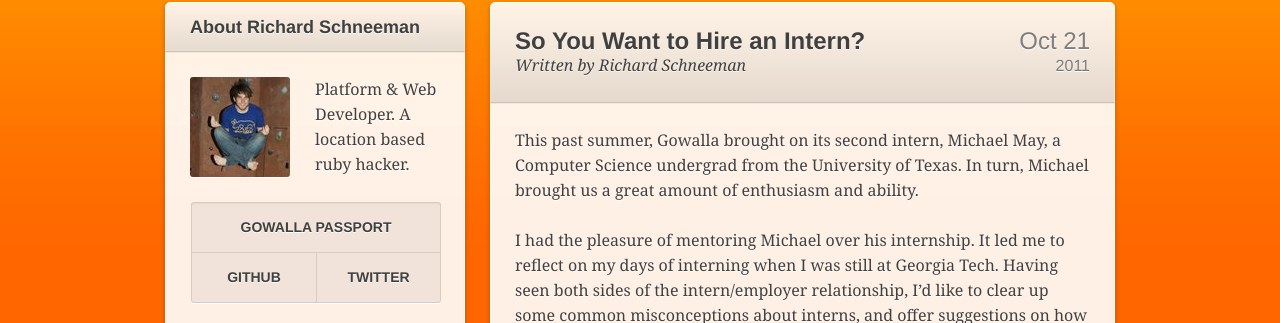
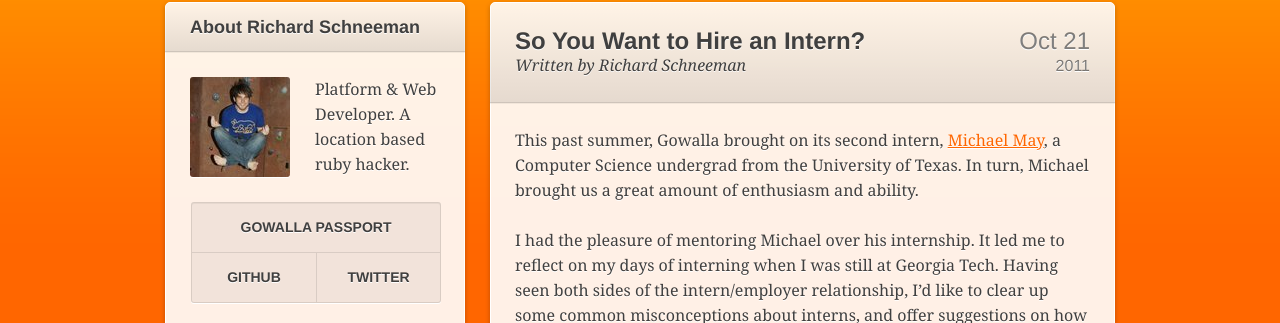
Before and after one commit to gowalla-archive/gowalla.github.com, a Jekyll site: the page built from _posts/2011-10-06-interns.md, in a window 1280 px wide and 900 px high. Shown: the part 248-571 px from the top of the window. Built offline with Jekyll 4.4.1, drawn with Linux system fonts in a browser that asks for light colours; Markdown is read by kramdown in place of the engine named in the settings; part of the change alters nothing that is shown.

Commit message:
rename file

```diff
--- a/_posts/2011-10-6-interns.md
+++ b/_posts/2011-10-06-interns.md
@@ -6,7 +6,7 @@ date: 2011-10-21
 published: true
 ---
 
-This past summer, Gowalla brought on its second intern, Michael May, a Computer Science undergrad from the University of Texas. In turn, Michael brought us a great amount of enthusiasm and ability.
+This past summer, Gowalla brought on its second intern, [Michael May](https://twitter.com/ehm_may), a Computer Science undergrad from the University of Texas. In turn, Michael brought us a great amount of enthusiasm and ability.
 
 I had the pleasure of mentoring Michael over his internship. It led me to reflect on my days of interning when I was still at Georgia Tech. Having seen both sides of the intern/employer relationship, I'd like to clear up some common misconceptions about interns, and offer suggestions on how to keep the relationship fruitful and symbiotic.
 
```
